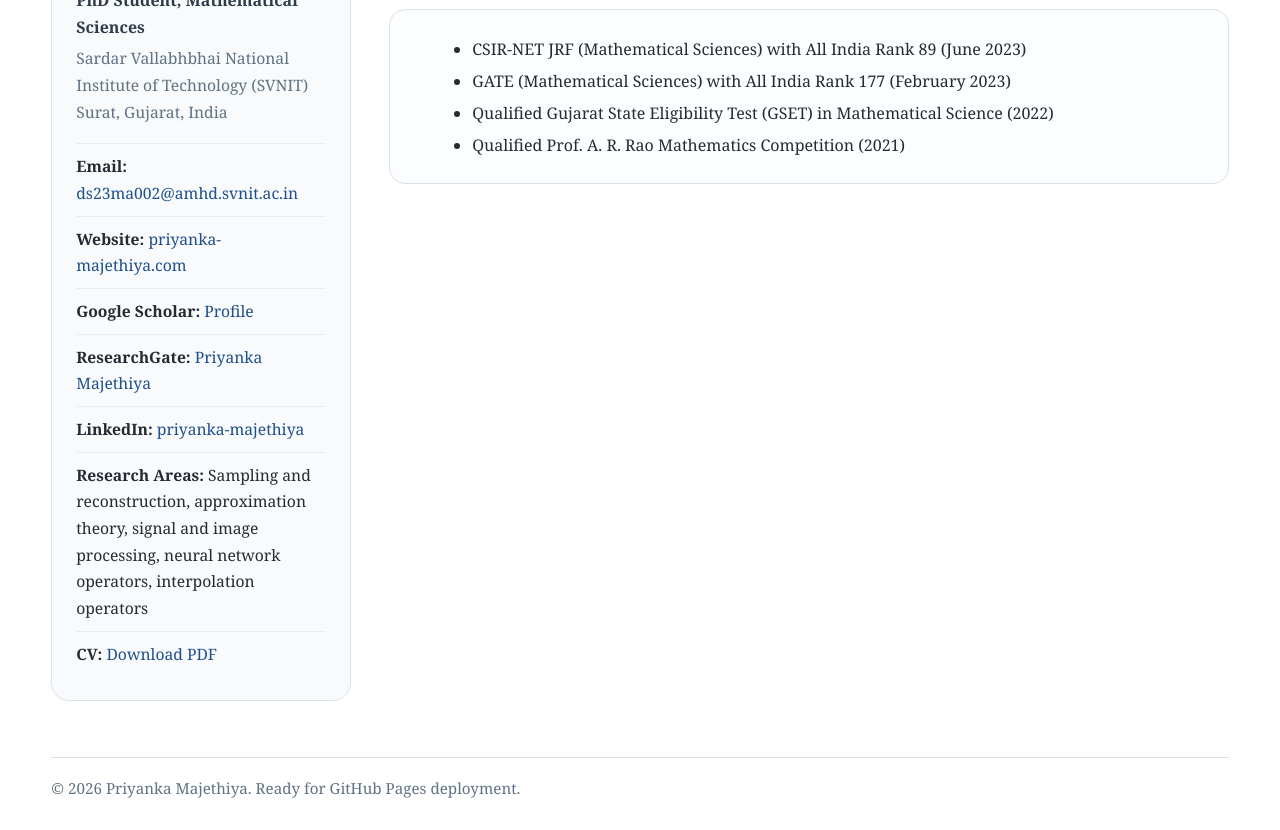
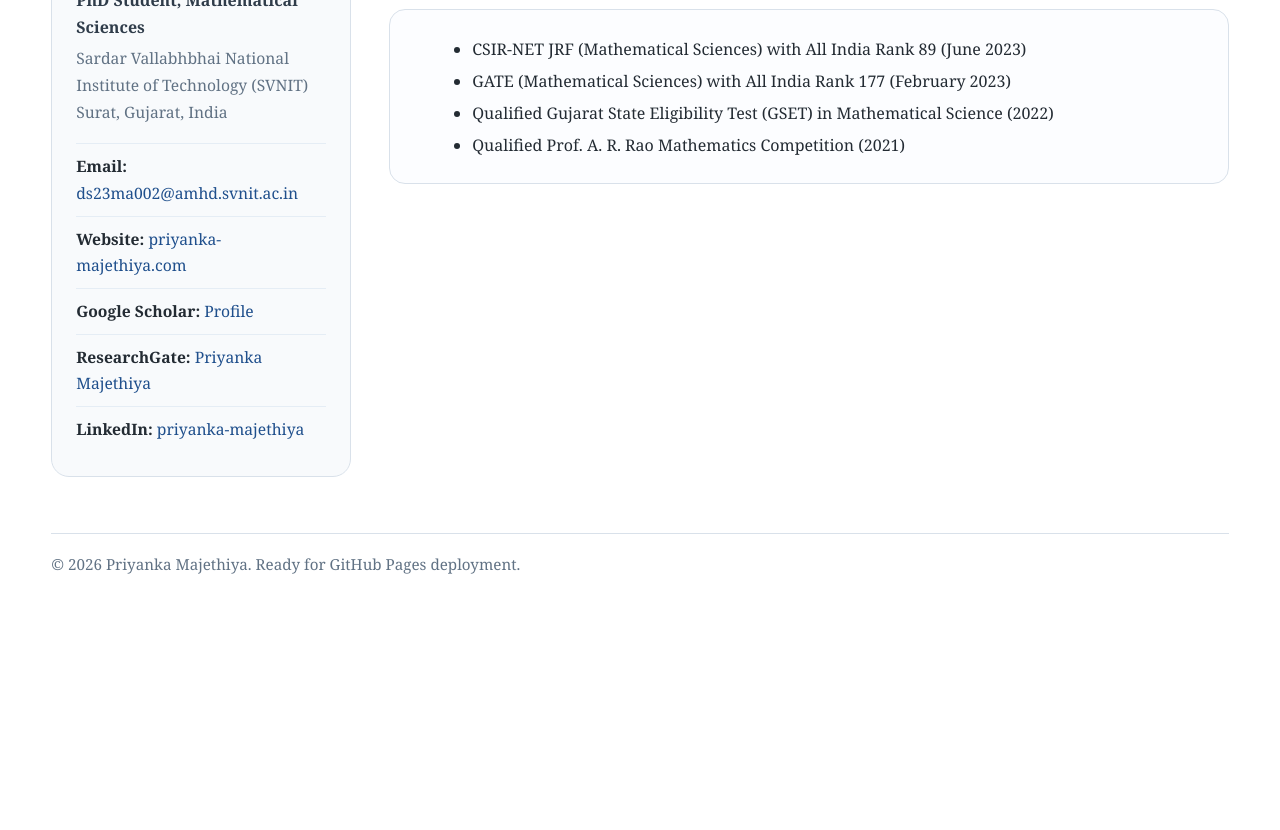
Before and after one commit to DS23MA002/priyankamajethiya.github.io, a plain HTML site: page achievements.html in a window 1280 px wide. Shown: the part 222-1052 px from the top of the page. After the commit the page ends 827 px from the top, so only its background shows below. Drawn offline with Linux system fonts and the light colour scheme.

Commit message:
Remove research areas and CV from achievements.html
Removed research areas and CV download link from achievements section.

```diff
--- a/achievements.html
+++ b/achievements.html
@@ -37,8 +37,6 @@
         <li><strong>Google Scholar:</strong> <a href="https://scholar.google.com/citations?hl=en&user=m8OHx8wAAAAJ" target="_blank" rel="noopener">Profile</a></li>
         <li><strong>ResearchGate:</strong> <a href="https://www.researchgate.net/profile/Priyanka-Majethiya" target="_blank" rel="noopener">Priyanka Majethiya</a></li>
         <li><strong>LinkedIn:</strong> <a href="https://www.linkedin.com/in/priyanka-majethiya-3678b42a2/" target="_blank" rel="noopener">priyanka-majethiya</a></li>
-        <li><strong>Research Areas:</strong> Sampling and reconstruction, approximation theory, signal and image processing, neural network operators, interpolation operators</li>
-        <li><strong>CV:</strong> <a href="assets/Priyanka_CV.pdf" target="_blank" rel="noopener">Download PDF</a></li>
       </ul>
     </aside>
 
```
